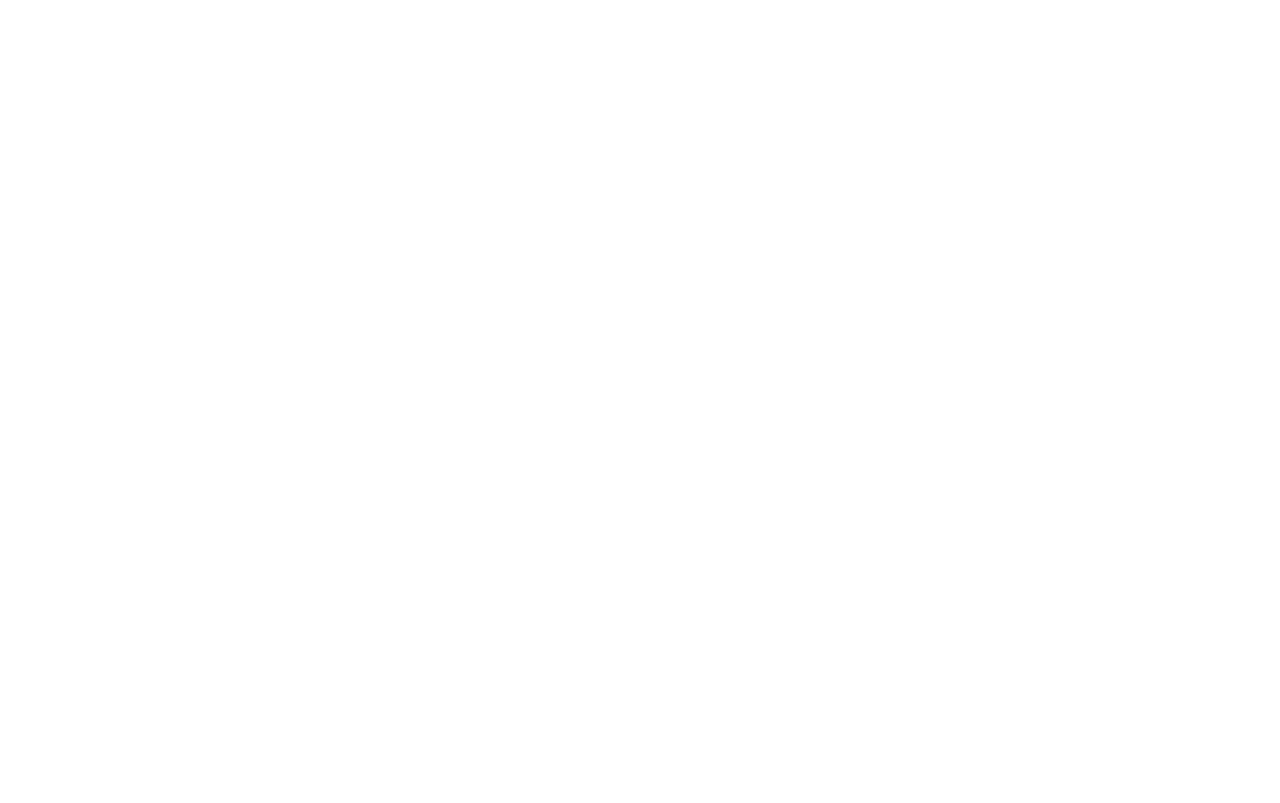
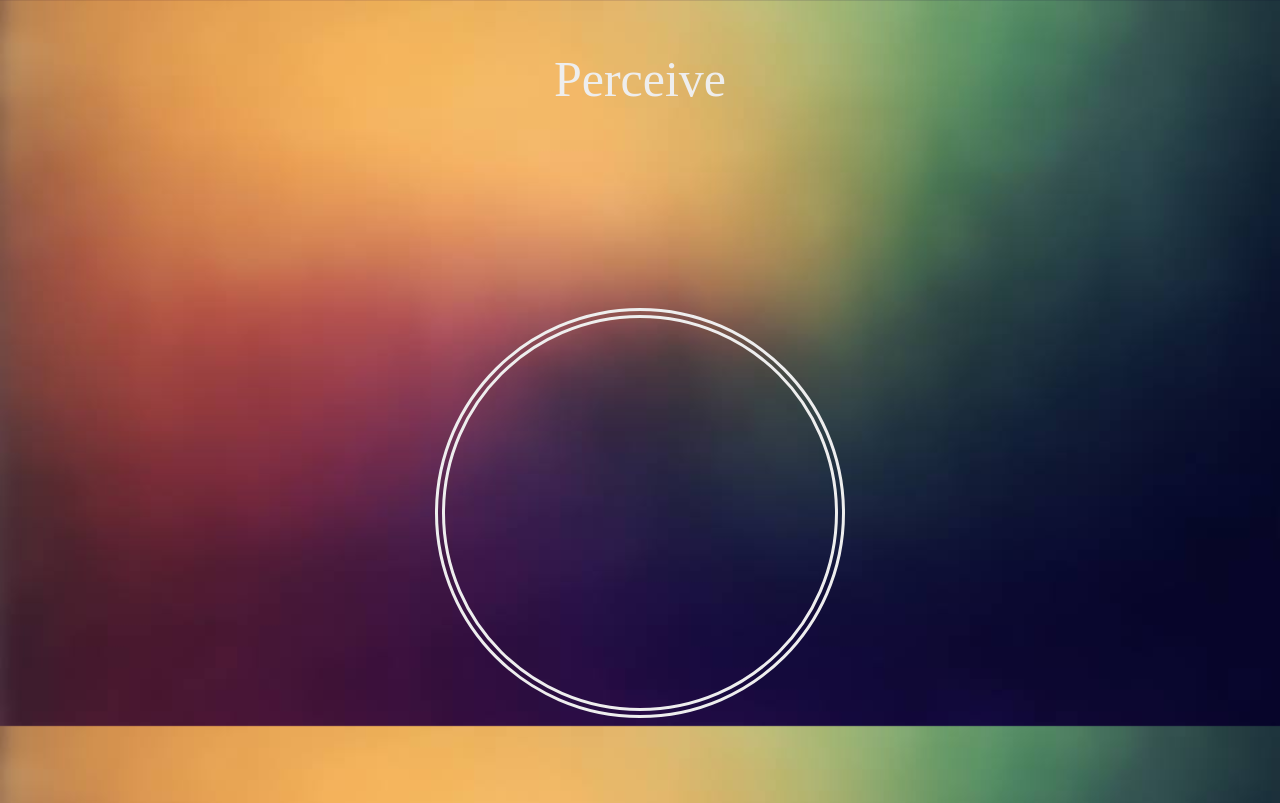
Before and after one commit to mgulati-zz/perceive, a plain HTML site: page index.html in a window 1280 px wide. Drawn offline with nearby package versions, Linux system fonts and the light colour scheme.

Commit message:
made a front end

```diff
--- a/index.html
+++ b/index.html
@@ -2,8 +2,9 @@
 <html>
 
 	<head>
-	<title>HapticWrist</title>
+		<title>Perceive - Haptic Feedback Sleeve</title>
 		<script src="http://code.jquery.com/jquery-latest.js"></script>
+
 		<script>
 			$(document).ready(function() {
 				app = $(document);
@@ -40,13 +41,60 @@
 					keyState += "&R=" + pressed[right];
 					keyState += "&B=" + pressed[down];
 
+					radius = pressed[left]? "0% " : "50% ";
+					radius += pressed[up]? "0% " : "50% ";
+					radius += pressed[right]? "0% " : "50% ";
+					radius += pressed[down]? "0% " : "50% ";
+					$('#awesome').css('border-radius',radius);
+
 					if (curRequest) curRequest.abort();
 					curRequest = $.post("https://agent.electricimp.com/iaHQU6Z6CRw3?" + keyState);
 				}
 
 			});
 		</script>
+
+		<style>
+		 #header{
+		 	margin-bottom: 200px;
+		 	margin-top: 50px;
+		 }
+
+		 h1 {
+		 	text-align: center;
+		 	font-size: 50px;
+		 	font-weight: lighter!important;
+		 	color: #eee;
+		 }
+
+		 #awesome {
+		 	border: 10px #eeeeee double;
+		 	border-radius: 50% 50% 50% 50%;
+			width: 390px;
+			height: 390px;
+			text-align: center;
+			margin-left: auto;
+			margin-right: auto;
+			-webkit-transform:rotate(-45deg);
+			transition: border-radius .5s;
+			-webkit-transition: border-radius .5s; /* Safari */
+		 }
+
+		 body {
+		 	background-image:url('pikcha.jpg');
+		 	background-size: cover;
+		 }
+
+		</style>
+
 	</head>
+
 	<body>
+		<div id="header">
+			<h1>Perceive</h1>
+		</div>
+		<div id="awesome">
+		</div>
 	</body>
+
 </html>
```
Also changed, not shown: pikcha.jpg (added). Lines whose indentation alone changed are shown as unchanged.
